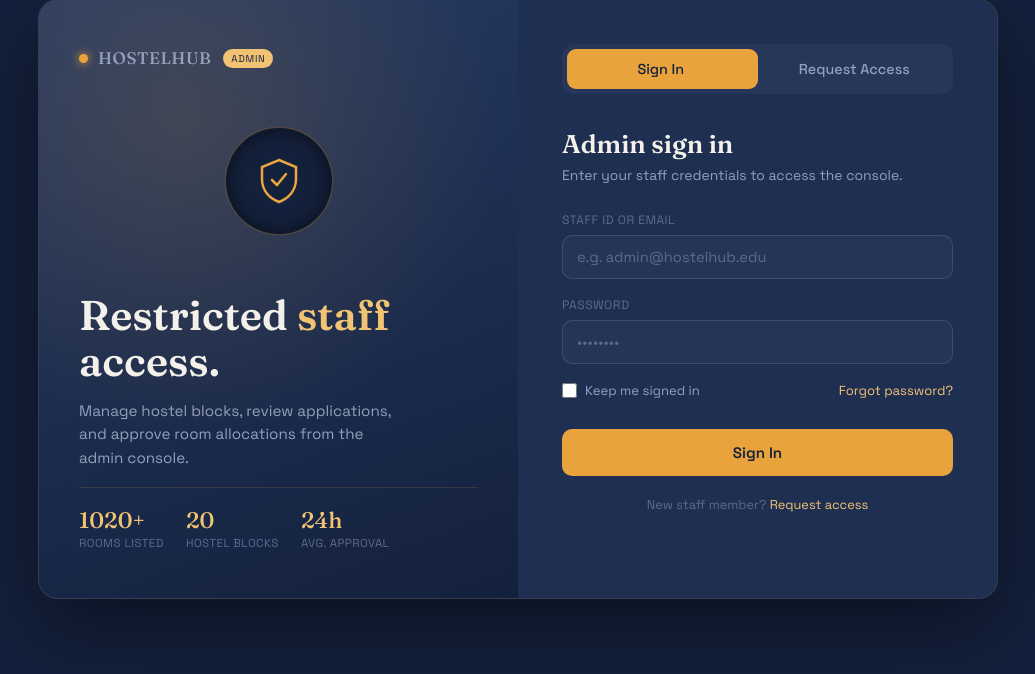
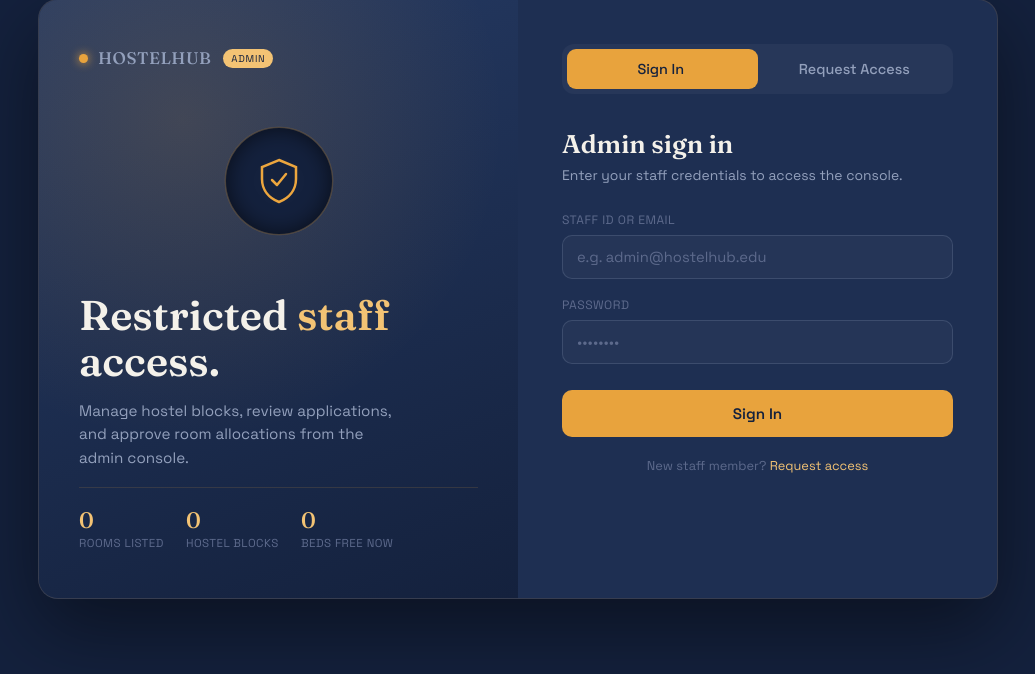
Before and after one commit to Viod-01/HostelHub, a Django app: page /admin-login/ in a window 1280 px wide. Shown: the part 101-775 px from the top of the page, without its empty margins (122-1157 px from the left). Run offline with Django 5.2, Linux system fonts and the light colour scheme; data that the repository does not hold is empty.

Commit message:
Fix template comments rendering as visible text; wire staff-login stats; clear remaining dead controls
Reported from a screenshot of the staff login page, where a Django comment was
printing as body copy.

- Django's {# ... #} comment is single-line only; the multi-line form is NOT
  stripped and renders literally. Two comments I had added were doing exactly
  that, one on /admin-login/ and one on /. Both collapsed to one line, plus a
  static scan of every template for multi-line/unclosed comments, and a render
  check for the marker text on all seven pages.
- admin_login.html hardcoded '1020+ Rooms / 20 Blocks / 24h Avg. Approval'.
  Now room_count / hostel_count / total_vacant under an honest 'Beds Free Now'
  label, fed by the context the view already computed.
- admin_login_page() ran sum() over every Room row (1,020 objects) to render two
  numbers on an unauthenticated page; replaced with one aggregate - 2 queries.
- 'Forgot password?' linked to # and 'Keep me signed in' was read by nothing:
  no password_reset URL and no set_expiry call exist. Hidden, not left as dead
  furniture, with the reason commented in place.
- Complaints was still dead in booking/details/dashboard (removed from only
  landing/listing before), and dashboard's 'Edit Profile' was a no-op anchor.
  All removed; no actionable href='#' link remains in the portal.
- landing orbit picked blocks alphabetically, so '2-Bedroom Apartment 1' wrapped
  to four lines inside a 92px chip sized for 'Block A'. Now selects the six
  shortest-named blocks; verified via scrollWidth that no label overflows, and
  added a CSS ellipsis guard.
- README hero and listing screenshots re-captured against the fixed templates.
- Verified on a clean DB: 14/14 - comment-free pages, live chips matching the
  database, register/apply/approve flow, pending claims no bed, duplicate
  room_number still rejected, dup-email staff request blocked with its real
  message, and bad session values rejected while valid ones still save.

```diff
--- a/myproject/portal/templates/hostel/admin_login.html
+++ b/myproject/portal/templates/hostel/admin_login.html
@@ -385,16 +385,16 @@
 
     <div class="status-row">
       <div>
-        <span class="num">1020+</span>
+        <span class="num">{{ room_count }}</span>
         <span class="label">Rooms Listed</span>
       </div>
       <div>
-        <span class="num">20</span>
+        <span class="num">{{ hostel_count }}</span>
         <span class="label">Hostel Blocks</span>
       </div>
       <div>
-        <span class="num">24h</span>
-        <span class="label">Avg. Approval</span>
+        <span class="num">{{ total_vacant }}</span>
+        <span class="label">Beds Free Now</span>
       </div>
     </div>
   </div>
@@ -418,8 +418,7 @@
       <form method="post" action="{% url 'admin_login_submit' %}" onsubmit="return handleSubmit(event, 'signin')" novalidate>
         {% csrf_token %}
         {% if login_error %}
-          {# the view's specific message was never rendered here, so every
-             rejection on this page showed identical generic text #}
+          {# renders the view's message; generic text only as fallback #}
           <p style="color: var(--error); font-size: 0.82rem; margin-bottom: 14px;">{% if messages %}{% for message in messages %}{{ message }}{% endfor %}{% else %}Incorrect staff ID/email or password.{% endif %}</p>
         {% endif %}
         <div class="field" id="admin-id-field">
@@ -434,9 +433,9 @@
           <small class="err">Password must be at least 6 characters.</small>
         </div>
 
-        <div class="remember-row">
+        {# no password-reset or session-extension support exists yet; controls hidden, not left dead #}
+        <div class="remember-row" style="display:none;">
           <label><input type="checkbox" id="admin-remember"> Keep me signed in</label>
-          <a href="#">Forgot password?</a>
         </div>
 
         <button type="submit" class="submit-btn">Sign In</button>
--- a/myproject/portal/templates/hostel/booking.html
+++ b/myproject/portal/templates/hostel/booking.html
@@ -174,7 +174,6 @@
   <div class="nav-links">
     <a href="{% url 'dashboard' %}">Dashboard</a>
     <a href="{% url 'listing' %}">Hostels</a>
-    <a href="#">Complaints</a>
   </div>
   <span class="avatar">{{ request.user.username|slice:":2"|upper }}</span>
 </nav>
--- a/myproject/portal/templates/hostel/dashboard.html
+++ b/myproject/portal/templates/hostel/dashboard.html
@@ -217,7 +217,6 @@
   <div class="nav-links">
     <a href="{% url 'dashboard' %}" class="active">Dashboard</a>
     <a href="{% url 'listing' %}">Hostels</a>
-    <a href="#">Complaints</a>
   </div>
   <div class="nav-right">
     <span class="avatar">{{ initials }}</span>
@@ -316,7 +315,7 @@
         <div class="info-row"><span>Phone</span><span>{{ student.phone|default:"—" }}</span></div>
       </div>
 
-      <a href="#" class="edit-btn">Edit Profile</a>
+      {# Edit Profile needs a profile-edit view before it can link anywhere #}
     </div>
 
     <div class="card">
--- a/myproject/portal/templates/hostel/details.html
+++ b/myproject/portal/templates/hostel/details.html
@@ -231,7 +231,6 @@
   <div class="nav-links">
     <a href="{% url 'landing' %}">Home</a>
     <a href="{% url 'listing' %}">Hostels</a>
-    <a href="#">Complaints</a>
   </div>
   {% if user.is_authenticated %}
     <div style="display:flex; align-items:center; gap:14px;">
--- a/myproject/portal/views.py
+++ b/myproject/portal/views.py
@@ -42,10 +42,14 @@ def landing(request):
             taken=Coalesce(Sum("occupied_beds"), Value(0)),
         )
     }
+    # The orbit is a fixed ring of six 92px chips sized for a name like "Block A",
+    # so it shows the six shortest-named blocks ("2-Bedroom Apartment 1" overflows
+    # the chip even when abbreviated). Long names stay visible on the listing page.
     landing_blocks = [
         {"name": name, "vacant": (row["beds"] or 0) - (row["taken"] or 0)}
-        for name, row in sorted(per_block.items())
+        for name, row in sorted(per_block.items(), key=lambda kv: (len(kv[0]), kv[0]))[:6]
     ]
+    landing_blocks.sort(key=lambda b: b["name"])
 
     return render(request, "hostel/landing.html", {
         "room_count": room_stats["rooms"] or 0,
@@ -164,11 +168,21 @@ def logout_view(request):
 def admin_login_page(request):
     """Renders the separate admin login page. Actual auth happens in
     admin_login_submit below, which its form POSTs to."""
-    rooms = Room.objects.select_related("hostel").all()
-    total_capacity = sum(r.capacity for r in rooms)
-    total_occupied = sum(r.occupied_beds for r in rooms)
-    total_vacant = total_capacity - total_occupied
-    context = {"total_capacity": total_capacity, "total_vacant": total_vacant}
+    # aggregate rather than loading every Room row into Python just to add up
+    # two numbers on an unauthenticated page
+    agg = Room.objects.aggregate(
+        room_total=Count("id"),
+        capacity=Coalesce(Sum(Cast("hostel__capacity_per_room", IntegerField())), Value(0)),
+        occupied=Coalesce(Sum("occupied_beds"), Value(0)),
+    )
+    total_capacity = agg["capacity"] or 0
+    total_occupied = agg["occupied"] or 0
+    context = {
+        "total_capacity": total_capacity,
+        "total_vacant": total_capacity - total_occupied,
+        "room_count": agg["room_total"] or 0,
+        "hostel_count": Hostel.objects.count(),
+    }
     return render(request, "hostel/admin_login.html", context)
 
 @never_cache
```
Also changed, not shown: myproject/portal/templates/hostel/landing.html (+3 -4 lines), README.md, 1 other file.
